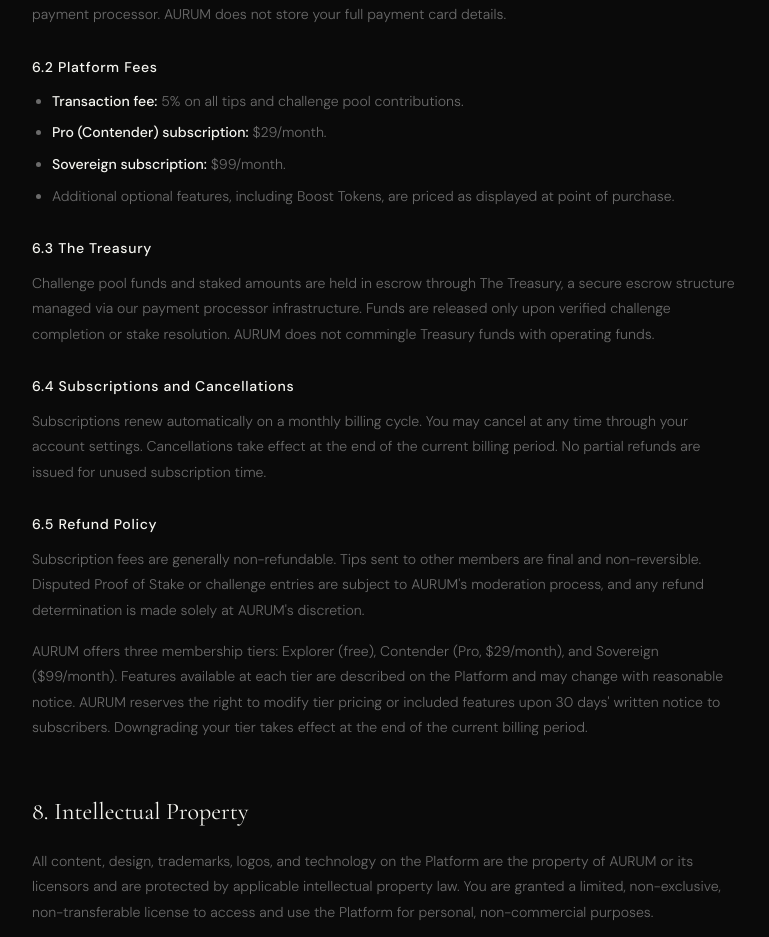
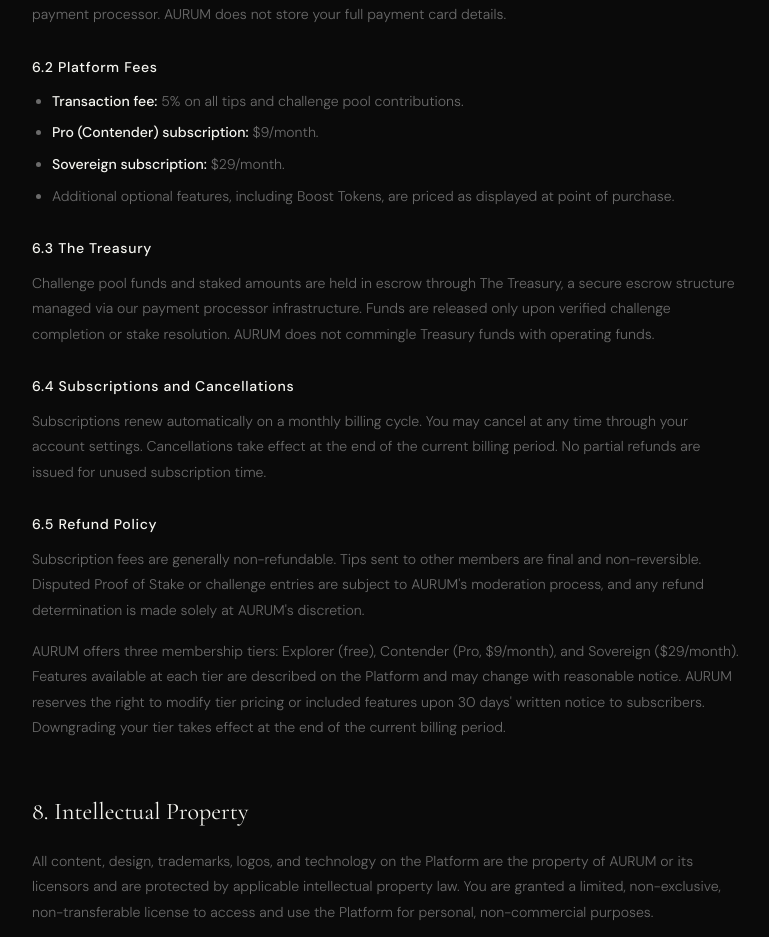
Before and after one commit to futurestackintel/aurum-api, a website: page aurum-frontend/tos.html in a window 1280 px wide. Shown: the part 3548-4485 px from the top of the page, without its empty margins (252-1021 px from the left). Drawn offline with nearby package versions, Linux system fonts and the light colour scheme.

Commit message:
Update subscription pricing in terms of service

```diff
--- a/aurum-frontend/tos.html
+++ b/aurum-frontend/tos.html
@@ -293,8 +293,8 @@
     <h3>6.2 Platform Fees</h3>
     <ul>
       <li><strong>Transaction fee:</strong> 5% on all tips and challenge pool contributions.</li>
-      <li><strong>Pro (Contender) subscription:</strong> $29/month.</li>
-      <li><strong>Sovereign subscription:</strong> $99/month.</li>
+      <li><strong>Pro (Contender) subscription:</strong> $9/month.</li>
+      <li><strong>Sovereign subscription:</strong> $29/month.</li>
       <li>Additional optional features, including Boost Tokens, are priced as displayed at point of purchase.</li>
     </ul>
 
@@ -308,7 +308,7 @@
     <p>Subscription fees are generally non-refundable. Tips sent to other members are final and non-reversible. Disputed Proof of Stake or challenge entries are subject to AURUM's moderation process, and any refund determination is made solely at AURUM's discretion.</p>
 
 
-    <p>AURUM offers three membership tiers: Explorer (free), Contender (Pro, $29/month), and Sovereign ($99/month). Features available at each tier are described on the Platform and may change with reasonable notice. AURUM reserves the right to modify tier pricing or included features upon 30 days' written notice to subscribers. Downgrading your tier takes effect at the end of the current billing period.</p>
+    <p>AURUM offers three membership tiers: Explorer (free), Contender (Pro, $9/month), and Sovereign ($29/month). Features available at each tier are described on the Platform and may change with reasonable notice. AURUM reserves the right to modify tier pricing or included features upon 30 days' written notice to subscribers. Downgrading your tier takes effect at the end of the current billing period.</p>
 
     <h2>8. Intellectual Property</h2>
     <p>All content, design, trademarks, logos, and technology on the Platform are the property of AURUM or its licensors and are protected by applicable intellectual property law. You are granted a limited, non-exclusive, non-transferable license to access and use the Platform for personal, non-commercial purposes.</p>
```
